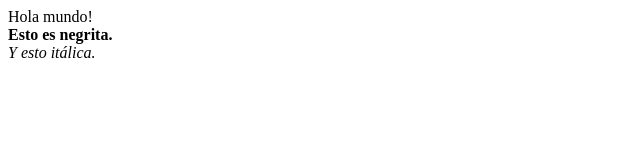
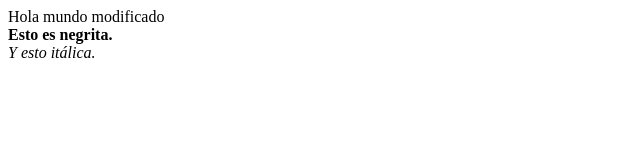
Before and after one commit to mvermir/Mi-Proyecto-de-Prueba, a plain HTML site: page index.html in a window 1280 px wide. Shown: the full height of the page, 0-640 px from the left. Drawn offline with Linux system fonts and the light colour scheme.

Commit message:
Ahora el index se ha modificado

```diff
--- a/index.html
+++ b/index.html
@@ -8,7 +8,7 @@
 
 <body>
 
-Hola mundo!<br>
+Hola mundo modificado<br>
 
 <b>Esto es negrita.</b><br>
 
```
